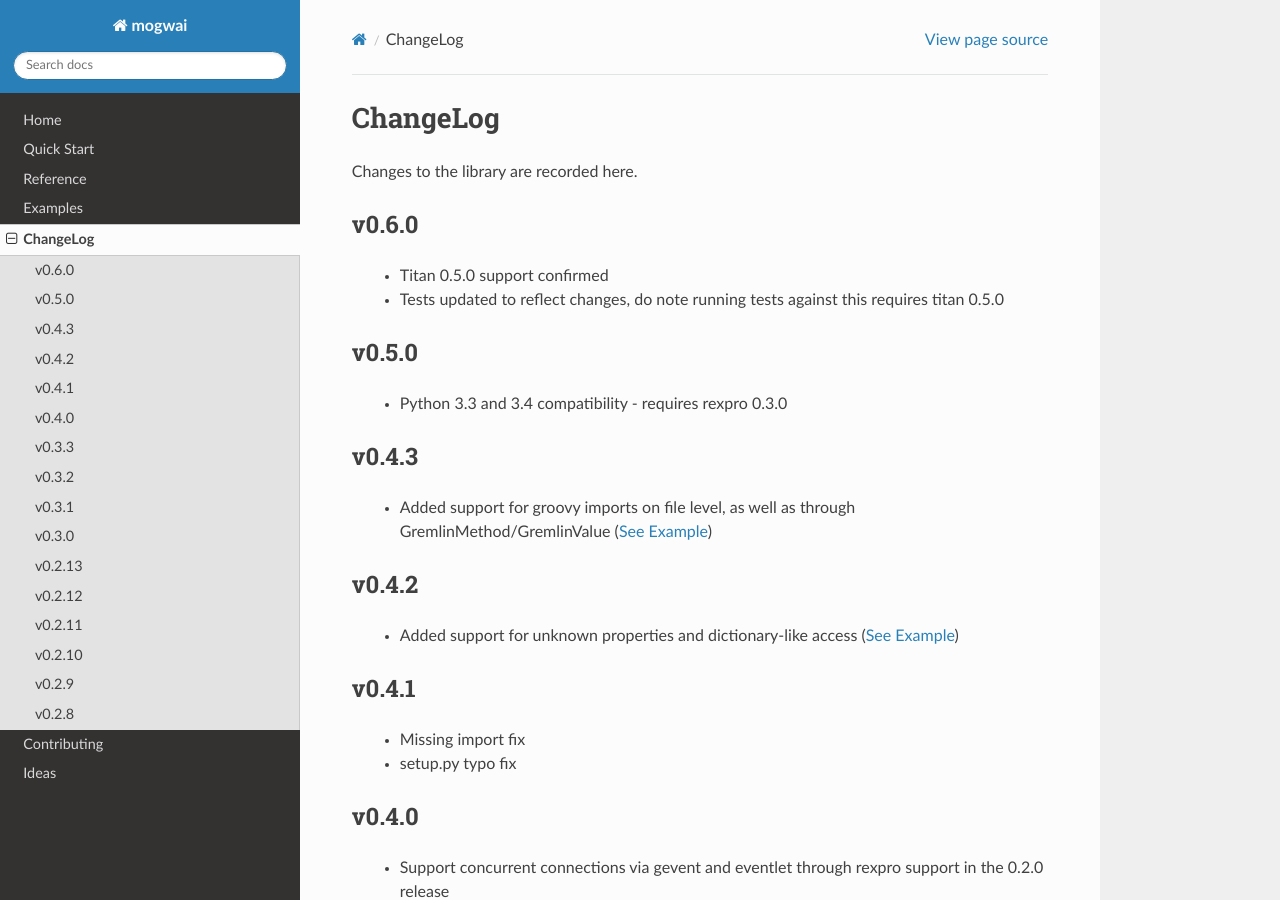
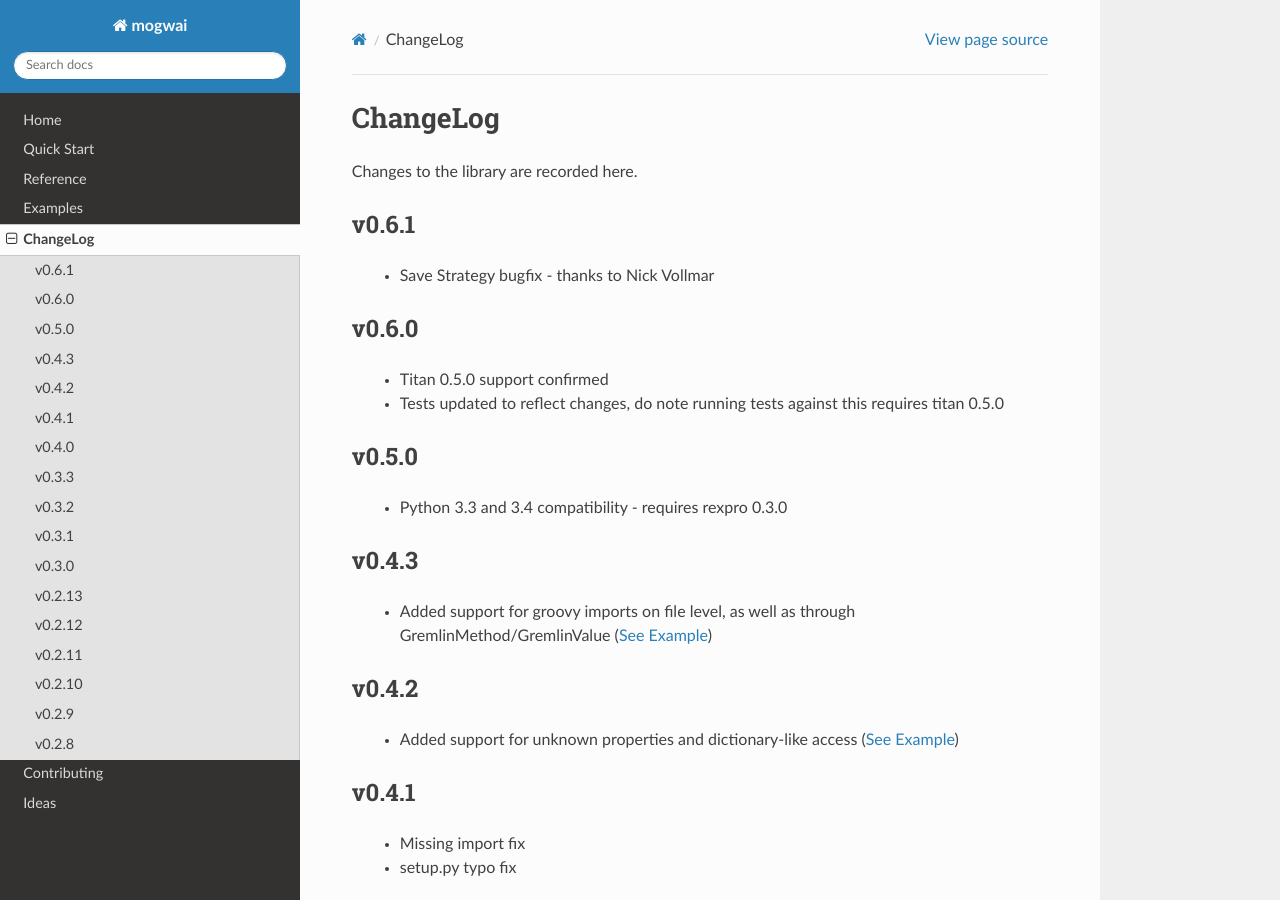
Before and after one commit to platinummonkey/mogwai, a Sphinx documentation site: the page built from docs/changelog.rst, in a window 1280 px wide and 900 px high. Built offline with Sphinx 7.4.7 and the Read the Docs theme 2.0.0, drawn with Linux system fonts in a browser that asks for light colours.

Commit message:
Version bump with bugfix

```diff
--- a/docs/changelog.rst
+++ b/docs/changelog.rst
@@ -4,6 +4,10 @@ ChangeLog
 =========
 
 Changes to the library are recorded here.
+
+v0.6.1
+------
+ * Save Strategy bugfix - thanks to Nick Vollmar
 
 v0.6.0
 ------
```
Also changed, not shown: 1 other file.
